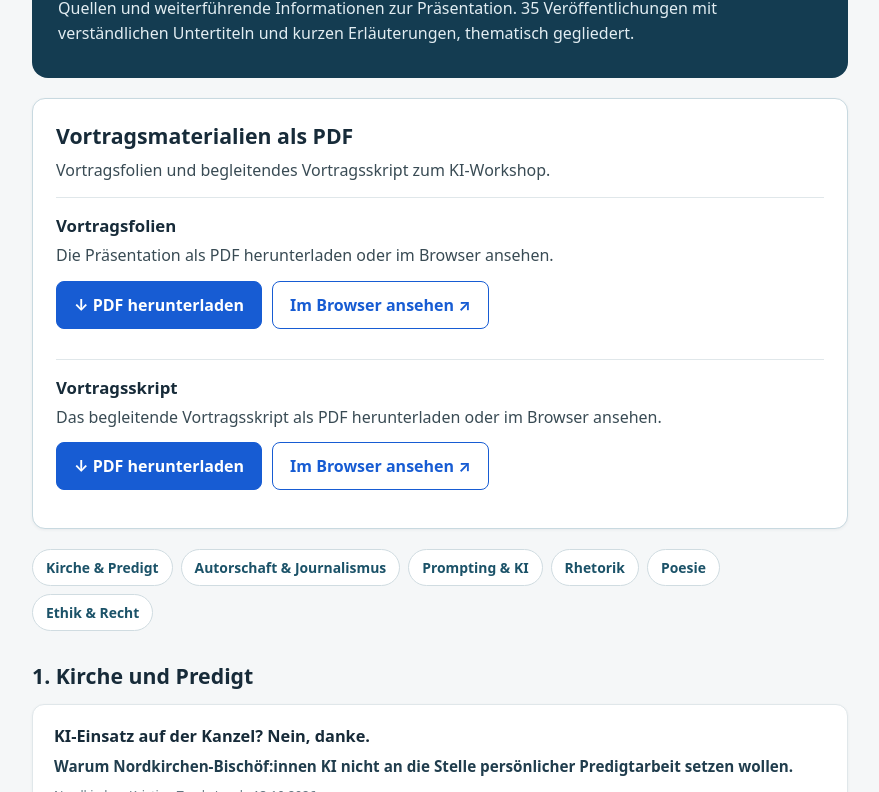
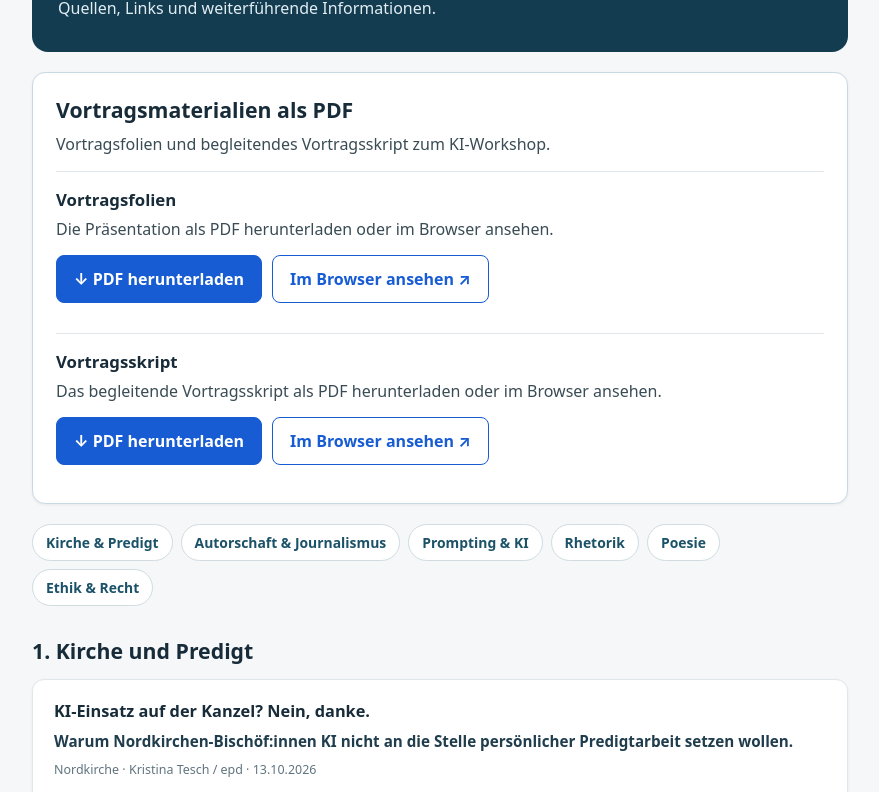
Before and after one commit to larsamapparat/Quellen-KI-Workshop, a plain HTML site: page index.html in a window 1280 px wide. Shown: the part 148-940 px from the top of the page, without its empty margins (200-1079 px from the left). Drawn offline with Linux system fonts and the light colour scheme.

Commit message:
Update index.html

```diff
--- a/index.html
+++ b/index.html
@@ -22,7 +22,7 @@ article h4{font-size:1.02rem;line-height:1.35;margin:0 0 8px}.subtitle{font-size
 </style>
 </head>
 <body><main>
-<header><div class="eyebrow">Literatur · Studien · Hintergründe</div><h1>KI, Sprache und Rede</h1><p>Quellen und weiterführende Informationen zur Präsentation. 35 Veröffentlichungen mit verständlichen Untertiteln und kurzen Erläuterungen, thematisch gegliedert.</p></header>
+<header><div class="eyebrow">Literatur · Studien · Hintergründe</div><h1>KI, Predigt und Gottesdienst</h1><p>Quellen, Links und weiterführende Informationen.</p></header>
 <section aria-labelledby="vortrag-download" class="download-panel">
   <h2 id="vortrag-download">Vortragsmaterialien als PDF</h2>
   <p>Vortragsfolien und begleitendes Vortragsskript zum KI-Workshop.</p>
```
